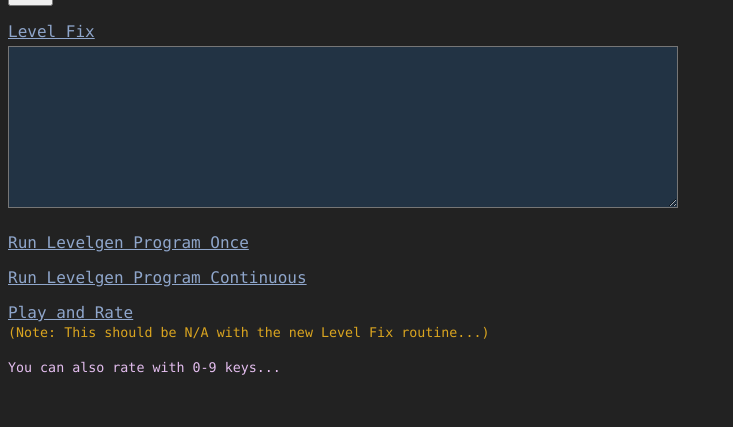
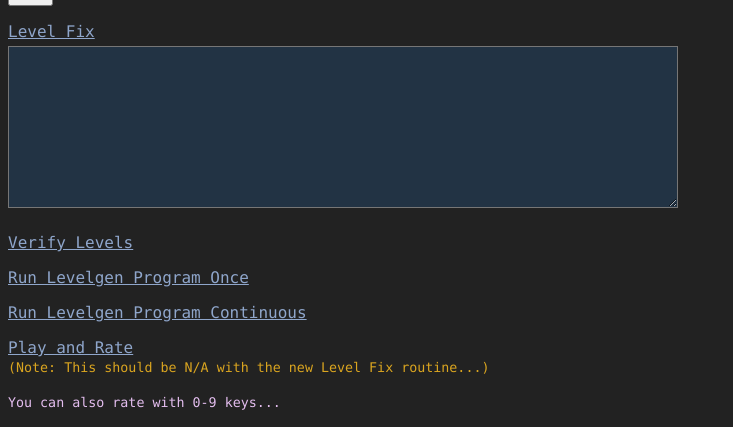
Before and after one commit to bitwisecreative/immunia, a PHP site: page / in a window 1280 px wide. Shown: the part 702-1129 px from the top of the page, without its empty margins (0-733 px from the left). Before the commit the page ends 1077 px from the top, so only its background shows below. Run offline with PHP 8.4, Linux system fonts and the light colour scheme.

Commit message:
verify improved levels

```diff
--- a/_levelgen/immunia_levelgen.js
+++ b/_levelgen/immunia_levelgen.js
@@ -220,6 +220,36 @@ $(function(){
       });
     }
 
+    if(mode=='#verify_levels'){
+      controls=false;
+      $.get('./?levels_in_order').done(function(d){
+        if(typeof d=='string'){
+          d=JSON.parse(d);
+        }
+        console.log(d);
+        d.forEach((level)=>{
+          state_string(level.state_improved);
+          let win_moves=JSON.parse(level.win_moves)[0].split('');
+          win_moves.forEach((m,i)=>{
+            if(i+1<win_moves.length){
+              if(count_cells_by_type('bacteria')<1){
+                console.log('PROBLEM! CLEARED BEFORE MOVES ARE DONE!');
+              }
+            }
+            let mm=get_move_from_i(m);
+            move(mm[0],mm[1]);
+            if(i+1==win_moves.length){
+              if(count_cells_by_type('bacteria')>0){
+                console.log('PROBLEM! LEVEL NOT CLEARED!');
+              }else{
+                console.log('LEVEL OK!');
+              }
+            }
+          });
+        });
+      });
+    }
+
     //
     // EVENTS
     //
@@ -413,8 +443,6 @@ $(function(){
       }
       return m;
     }
-
-
 
     function count_cells_by_type(type){
       let c=0;
--- a/_levelgen/index.php
+++ b/_levelgen/index.php
@@ -78,6 +78,17 @@ if(isset($_GET['num_fixed'])){
   exit;
 }
 
+// Get levels in order
+if(isset($_GET['levels_in_order'])){
+  $pdo=getDb();
+  $q='select * from levels where rating>0 and difficulty is not null order by difficulty asc, rating asc, rowid asc';
+  $s=$pdo->prepare($q);
+  $s->execute();
+  $r=$s->fetchAll();
+  echo json_encode($r);
+  exit;
+}
+
 // Misc tools...
 if(isset($_GET['tools'])){
   $pdo=getDb();
@@ -117,13 +128,13 @@ if(isset($_GET['tools'])){
 
   // Get all levels in order...
   if(true){
-    $q='select * from levels where rating>0 order by rating asc, rowid asc';
+    $q='select * from levels where rating>0 and difficulty is not null order by difficulty asc, rating asc, rowid asc';
     $s=$pdo->prepare($q);
     $s->execute();
     $r=$s->fetchAll();
     $out='';
     foreach($r as $d){
-      $out.=$d['state']."\n";
+      $out.=$d['state_improved']."\n";
     }
   }
 
@@ -375,6 +386,10 @@ small{
   </p>
 
   <p>
+    <a href="#verify_levels">Verify Levels</a><br />
+  </p>
+
+  <p>
     <a href="#levelgen_single">Run Levelgen Program Once</a>
   </p>
 
```
